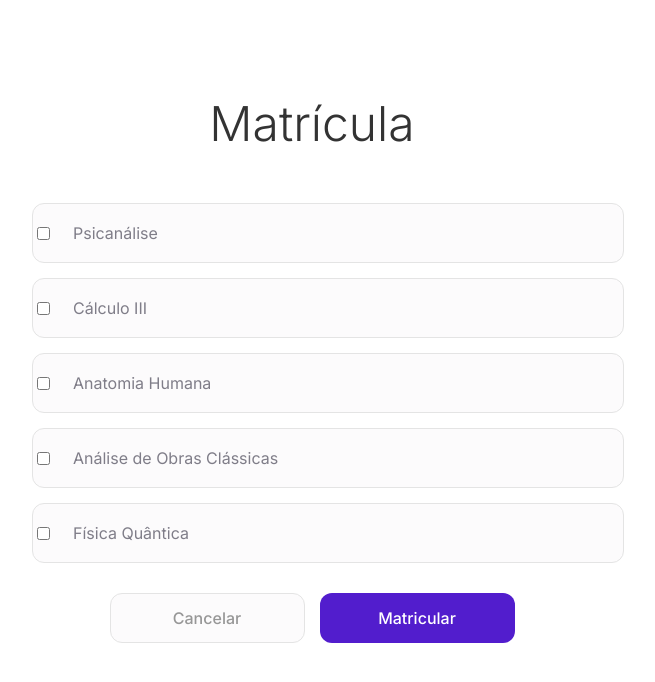
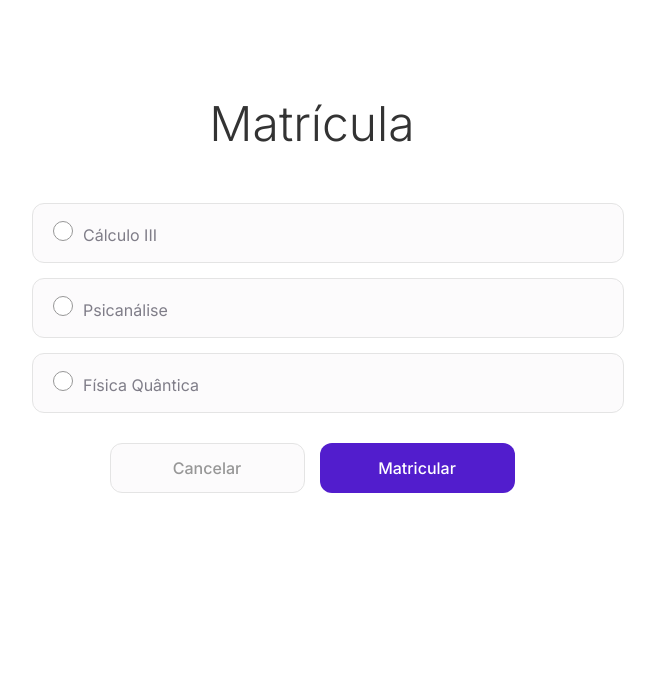
Before and after one commit to Miguel-Lessa/sistemaMatricula, a React (Vite) app in the folder sistemaMatriculas/frontend/: page /matricula in a window 1280 px wide. Shown: the top 682 px of the page, without its empty margins (328-983 px from the left). Built offline with nearby package versions, Linux system fonts and the light colour scheme.

Commit message:
Checkbox estilizado
mas ainda não sei pq ele (ou a label) move quando clica

```diff
--- a/sistemaMatriculas/frontend/src/Components/Matricula/Matricula.jsx
+++ b/sistemaMatriculas/frontend/src/Components/Matricula/Matricula.jsx
@@ -7,53 +7,22 @@ const Matricula = () => {
       <h1>Matrícula</h1>
       <form action="/action_page.php">
         <div className={styles.checkboxcontainer}>
-          <input
-            type="checkbox"
-            id="disciplina1"
-            name="disciplina1"
-            value="Psicanalise"
-          />
-          <label htmlFor="disciplina1">Psicanálise</label>
+          <label>
+            <input type="checkbox" className={styles.checkbox} />
+            <span className={styles.checkmark}></span>Cálculo III
+          </label>
         </div>
-
         <div className={styles.checkboxcontainer}>
-          <input
-            type="checkbox"
-            id="disciplina2"
-            name="disciplina2"
-            value="Calculo"
-          />
-          <label htmlFor="disciplina2">Cálculo III</label>
+          <label>
+            <input type="checkbox" className={styles.checkbox} />
+            <span className={styles.checkmark}></span>Psicanálise
+          </label>
         </div>
-
         <div className={styles.checkboxcontainer}>
-          <input
-            type="checkbox"
-            id="disciplina3"
-            name="disciplina3"
-            value="Anatomia"
-          />
-          <label htmlFor="disciplina3">Anatomia Humana</label>
-        </div>
-
-        <div className={styles.checkboxcontainer}>
-          <input
-            type="checkbox"
-            id="disciplina4"
-            name="disciplina4"
-            value="Analise"
-          />
-          <label htmlFor="disciplina4">Análise de Obras Clássicas</label>
-        </div>
-
-        <div className={styles.checkboxcontainer}>
-          <input
-            type="checkbox"
-            id="disciplina5"
-            name="disciplina5"
-            value="Fisica"
-          />
-          <label htmlFor="disciplina5">Física Quântica</label>
+          <label>
+            <input type="checkbox" className={styles.checkbox} />
+            <span className={styles.checkmark}></span>Física Quântica
+          </label>
         </div>
 
         <div className={styles.botoes}>
--- a/sistemaMatriculas/frontend/src/Components/Matricula/Matricula.module.css
+++ b/sistemaMatriculas/frontend/src/Components/Matricula/Matricula.module.css
@@ -94,3 +94,46 @@ p {
 
     transform: scale(1.02);
 }
+.checkboxcontainer {
+    display: flex;
+    align-items: center;
+    gap: 10px;
+    width: 592px;
+    height: 60px;
+    background-color: #fcfbfc;
+    border: solid 1px #e4e4e4;
+    border-radius: 12px;
+    padding: 10px;
+    position: relative;
+}
+.checkbox {
+    opacity: 0;
+    position: absolute;
+    width: 0;
+    height: 0;
+}
+
+.checkmark {
+    width: 20px;
+    height: 20px;
+    background-color: white;
+    border: 1px solid #979797;
+    border-radius: 50%;
+    display: inline-flex;
+    justify-content: center;
+    align-items: center;
+    transition: all 0.3s ease;
+    margin-right: 10px;
+}
+
+.checkbox:checked + .checkmark {
+    background-color: #3AC148;
+    border-color: #3AC148;
+}
+
+.checkbox:checked + .checkmark::after {
+    content: "✓";
+    color: white;
+    font-size: 14px;
+    font-weight: bold;
+}
```
